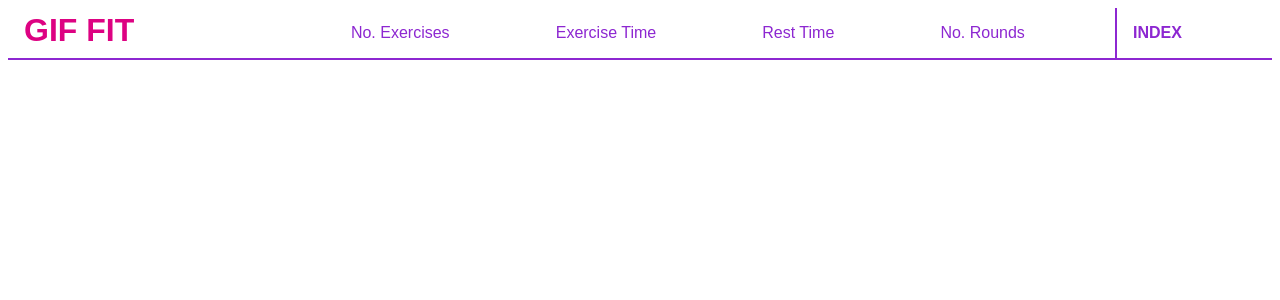
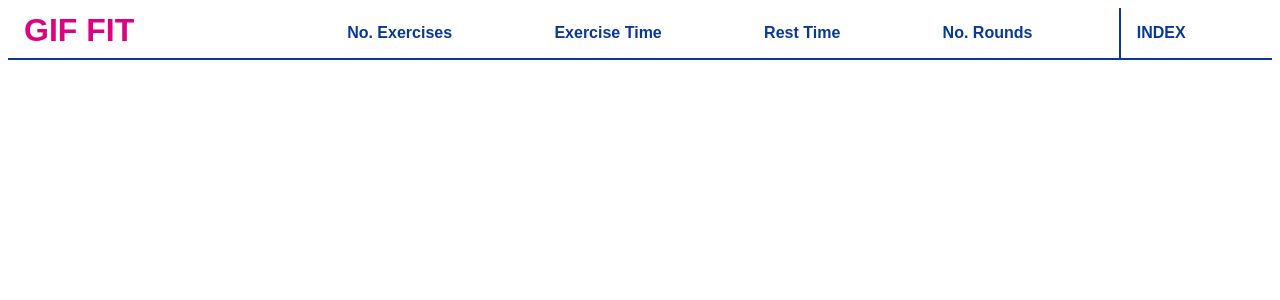
Before and after one commit to jamesncox/gif-fit-2.0, a React (Create React App) app: page / in a window 1280 px wide. Shown: the top 300 px of the page. Built offline with nearby package versions, Linux system fonts and the light colour scheme.

Commit message:
Change robin-egg blue to dark blue

```diff
--- a/src/components/layout/TopNav.js
+++ b/src/components/layout/TopNav.js
@@ -3,7 +3,7 @@ import React from 'react'
 function TopNav(props) {
 
     return (
-        <div className="navbar">
+        <div className="top-nav">
             <h1 className="title">GIF FIT</h1>
 
             <div className="nav-flex-wrapper">
--- a/src/stylesheets/App.css
+++ b/src/stylesheets/App.css
@@ -1,3 +1,3 @@
 .App {
-  margin-top: -1rem;
+  margin-top: -2rem;
 }
--- a/src/stylesheets/Responsive.css
+++ b/src/stylesheets/Responsive.css
@@ -0,0 +1,3 @@
+@media only screen and (min-width: 750px) {
+
+  }
--- a/src/stylesheets/TopNav.css
+++ b/src/stylesheets/TopNav.css
@@ -1,12 +1,10 @@
 /* Navbar container */
-.navbar {
+.top-nav {
+    background-color: white;
     overflow: hidden;
-    margin-top: -2rem;
-    /* background-color: rgb(32, 32, 32); */
     font-family: Arial;
-    border-bottom: 2px solid rgb(141, 39, 209);
+    border-bottom: 2px solid rgb(8, 57, 150);
 }
-
 
 /* GIF FIT header */
 .title {
@@ -31,10 +29,10 @@
     margin-top: 2rem;
     font-size: 1rem;
     font-weight: bold;
-    color: rgb(141, 39, 209);
+    color: rgb(8, 57, 150);
     padding: 1rem 1rem;
     text-decoration: none;
-    border-left: 2px solid rgb(141, 39, 209);
+    border-left: 2px solid rgb(8, 57, 150);
 }
 
 /* The dropdown container */
@@ -48,9 +46,10 @@
 .dropdown .dropbtn {
     cursor: pointer;
     font-size: 1rem;
+    font-weight: bold;
     border: none;
     outline: none;
-    color:rgb(141, 39, 209);
+    color:rgb(8, 57, 150);
     padding: 1rem 1rem;
     background-color: inherit;
     font-family: inherit;
@@ -58,8 +57,8 @@
 }
 
 /* Add a red background color to navbar links on hover */
-.navbar a:hover, .dropdown:hover .dropbtn {
-    background-color: rgb(141, 39, 209);
+.top-nav a:hover, .dropdown:hover .dropbtn {
+    background-color: rgb(8, 57, 150);
     color: white;
 }
 
@@ -71,7 +70,7 @@
     min-width: 160px;
     box-shadow: 0px 8px 8px 0px rgba(0, 0, 0, 0.425);
     z-index: 1;
-    border: solid 2px rgb(141, 39, 209);
+    border: solid 2px rgb(8, 57, 150);
 }
 
 /* Links inside the dropdown */
```
